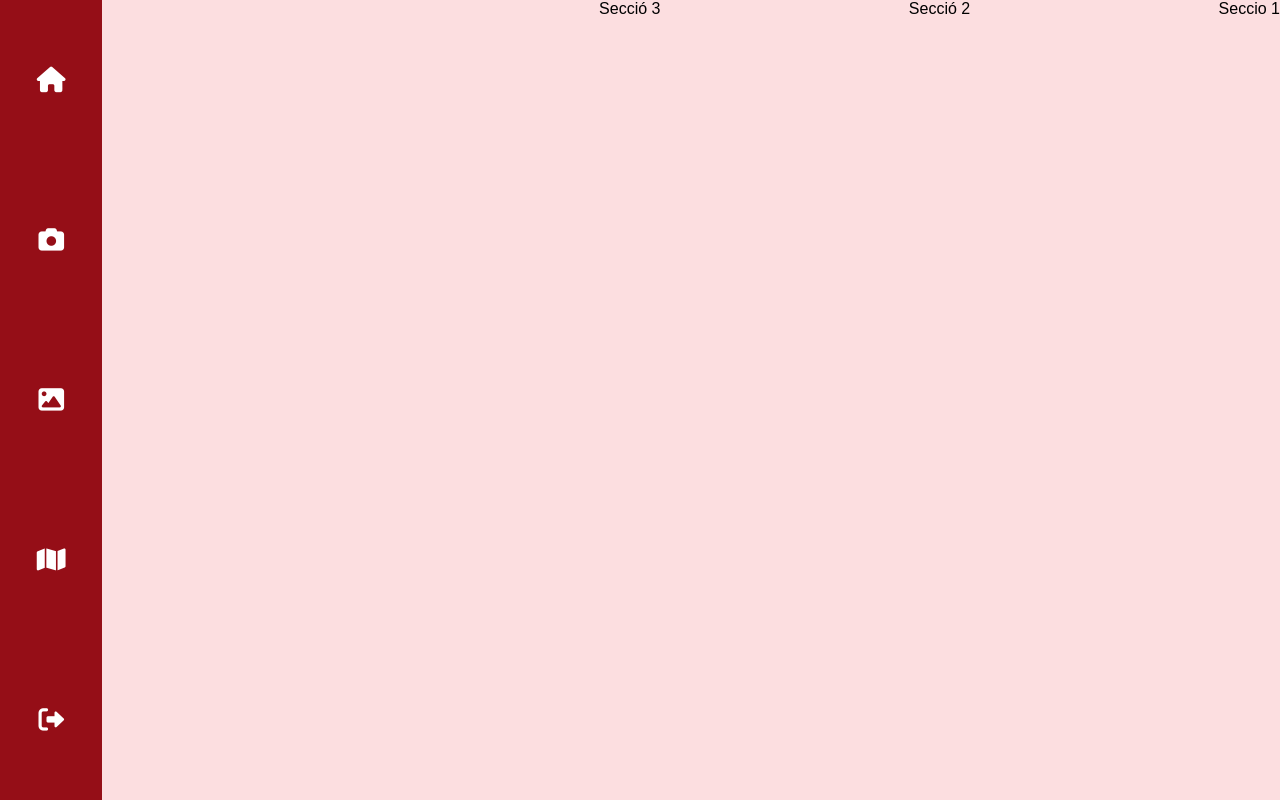
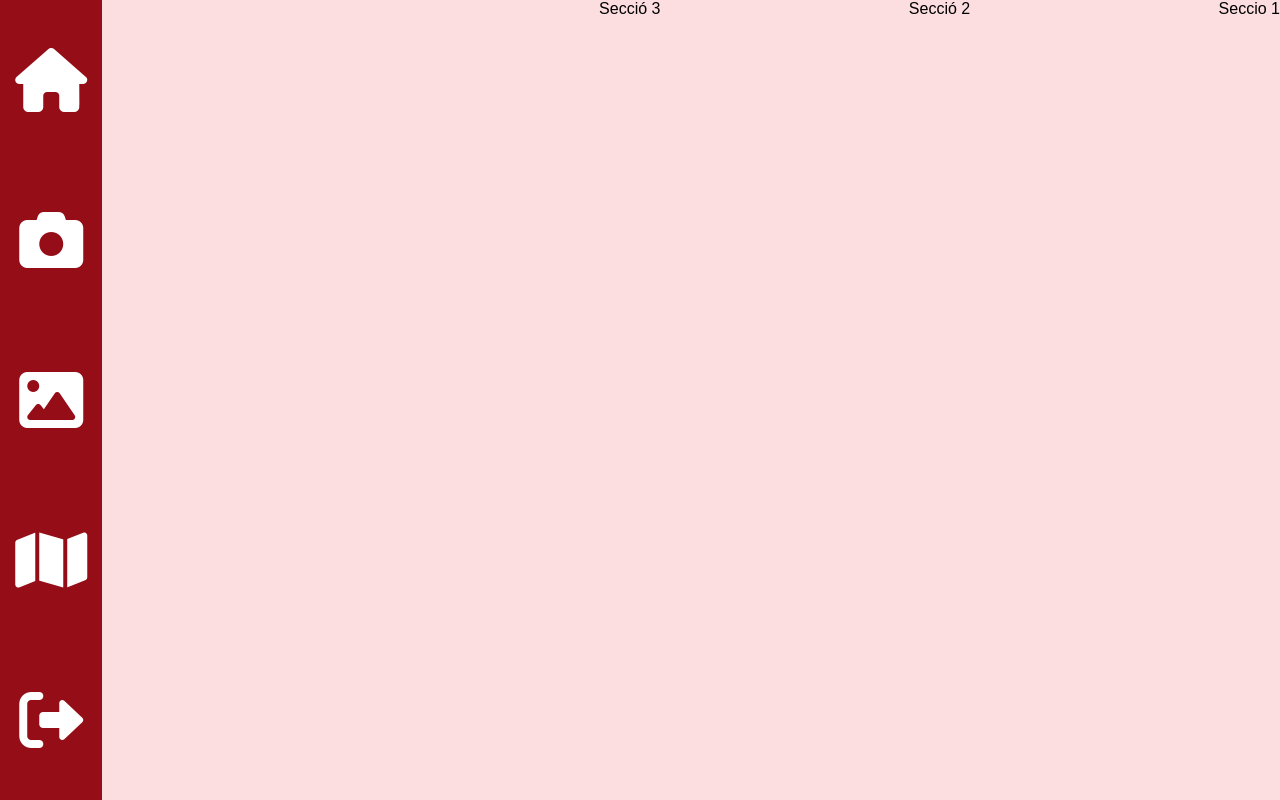
Before and after one commit to JaumeINSRoquetes/recuGerard, a plain HTML site: page index.html in a window 1280 px wide. Drawn offline with nearby package versions, Linux system fonts and the light colour scheme.

Commit message:
Update index.css

```diff
--- a/index.css
+++ b/index.css
@@ -44,60 +44,7 @@ body {
     align-items: center;
     color: white;
     background-color: #950E17;
-    font-size: 2vmax;
-    cursor: pointer;    /* en ordinadors, indica que s'hi pot fer clic */
-}
-
-
-
-
-#menu {
-    display: flex;    /* el menú és un contenidor de tipus flex */
-    height: 8vmax;
-}
-#menu i{
-    flex: 2;    /* cada botó pretén ocupar tot l'espai disponible */
-    display: flex;    /* contenidor flex on centrar-hi la icona */
-    justify-content: center;
-    align-items: center;
-    color: white;
-    background-color: #950E17;
-    font-size: 2vmax;
-    cursor: pointer;    /* en ordinadors, indica que s'hi pot fer clic */
-}
-
-
-
-#menu {
-    display: flex;    /* el menú és un contenidor de tipus flex */
-    height: 8vmax;
-}
-#menu i{
-    flex: 3;    /* cada botó pretén ocupar tot l'espai disponible */
-    display: flex;    /* contenidor flex on centrar-hi la icona */
-    justify-content: center;
-    align-items: center;
-    color: white;
-    background-color: #950E17;
-    font-size: 2vmax;
-    cursor: pointer;    /* en ordinadors, indica que s'hi pot fer clic */
-}
-
-
-
-
-#menu {
-    display: flex;    /* el menú és un contenidor de tipus flex */
-    height: 8vmax;
-}
-#menu i{
-    flex: 4;    /* cada botó pretén ocupar tot l'espai disponible */
-    display: flex;    /* contenidor flex on centrar-hi la icona */
-    justify-content: center;
-    align-items: center;
-    color: white;
-    background-color: #950E17;
-    font-size: 2vmax;
+    font-size: 5vmax;
     cursor: pointer;    /* en ordinadors, indica que s'hi pot fer clic */
 }
 
```
